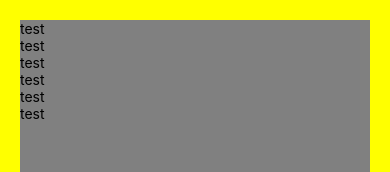
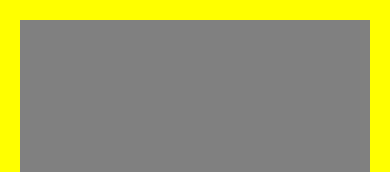
Before and after one commit to naotouni51/Chatting, a React Native app: screen / in a window 390 px wide. Shown: the top 172 px of the page. Built offline with nearby package versions, Linux system fonts and the light colour scheme.

Commit message:
ボタンを押すとコメントが追加(test)

```diff
--- a/App.js
+++ b/App.js
@@ -20,7 +20,13 @@ if (!firebase.apps.length) {
 
 class App extends React.Component {
   state = {
-    commentList: ['test','test','test','test','test','test',]
+    commentList: []
+  }
+
+  handleSubmit() {
+    let tempList = this.state.commentList
+    tempList.push("test")
+    this.setState({commentList: tempList})
   }
 
   render() {
@@ -35,7 +41,7 @@ class App extends React.Component {
             })}
           </ScrollView>
           <TextInput style={{backgroundColor: 'white'}} />
-          <Button title="ボタン" onPress={() => console.log('test')}/>
+          <Button title="ボタン" onPress={() => this.handleSubmit()}/>
         </KeyboardAvoidingView>
       </View>
     );
```
